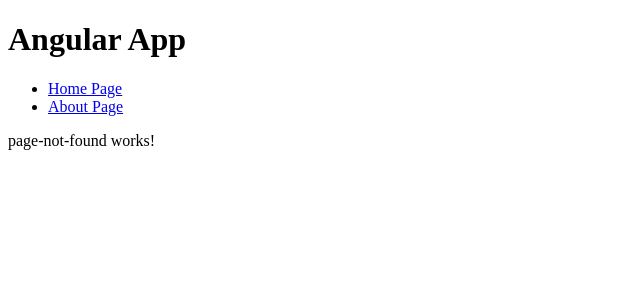
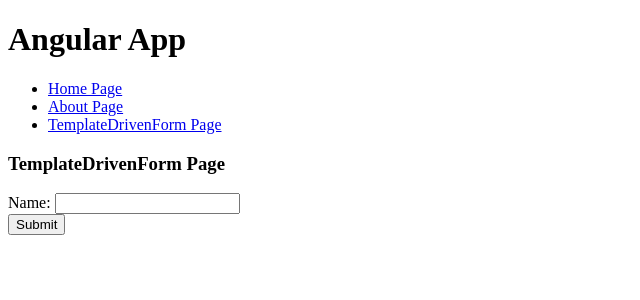
Before and after one commit to cuoigl/Angular-app, an Angular app: page /templatedrivenform in a window 1280 px wide. Shown: the top 300 px of the page, without its empty margins (0-640 px from the left). Built offline with nearby package versions, Linux system fonts and the light colour scheme.

Commit message:
TemplateDrivenForm

```diff
--- a/src/app/app-routing.module.ts
+++ b/src/app/app-routing.module.ts
@@ -3,11 +3,13 @@ import { RouterModule, Routes } from '@angular/router';
 import { AboutComponent } from './about/about.component';
 import { HomeComponent } from './home/home.component';
 import { PageNotFoundComponent } from './page-not-found/page-not-found.component';
+import { TemplateDrivenFormComponent } from './template-driven-form/template-driven-form.component';
 
 const routes: Routes = [
   { path: '', component: HomeComponent },
   { path: 'home', component: HomeComponent },
   { path: 'about', component: AboutComponent },
+  { path: 'templatedrivenform', component: TemplateDrivenFormComponent },
   { path: '**', component: PageNotFoundComponent },
 ];
 
--- a/src/app/app.component.html
+++ b/src/app/app.component.html
@@ -4,6 +4,7 @@
   <ul>
     <li><a routerLink="/home" routerLinkActive="active">Home Page</a></li>
     <li><a routerLink="/about" routerLinkActive="active">About Page</a></li>
+    <li><a routerLink="/templatedrivenform" routerLinkActive="active">TemplateDrivenForm Page</a></li>
   </ul>
 </nav>
 
--- a/src/app/app.module.ts
+++ b/src/app/app.module.ts
@@ -10,6 +10,7 @@ import { OnsalePipe } from './pipe/onsale.pipe';
 
 import { PageNotFoundComponent } from './page-not-found/page-not-found.component';
 import { HighLightDirective } from './directives/high-light.directive';
+import { TemplateDrivenFormComponent } from './template-driven-form/template-driven-form.component';
 
 @NgModule({
   declarations: [
@@ -18,7 +19,8 @@ import { HighLightDirective } from './directives/high-light.directive';
     AboutComponent,
     OnsalePipe,
     PageNotFoundComponent,
-    HighLightDirective
+    HighLightDirective,
+    TemplateDrivenFormComponent
   ],
   imports: [
     BrowserModule,
--- a/src/app/services/common.service.ts
+++ b/src/app/services/common.service.ts
@@ -11,4 +11,8 @@ export class CommonService {
   public Exponential(n: number): number {
     return n * n;
   }
+
+  public submitData(data: any): void {
+    console.log('Send Data to server. Data: ', data);
+  }
 }
--- /dev/null
+++ b/src/app/template-driven-form/template-driven-form.component.html
@@ -0,0 +1,13 @@
+<h3>TemplateDrivenForm Page</h3>
+
+<form (ngSubmit)="submitForm()">
+  Name:
+  <input
+    type="text"
+    [(ngModel)]="name"
+    [ngModelOptions]="{ standalone: true }"
+  />
+  <br />
+  <!-- <button (click)="submitForm()">Submit</button> -->
+  <button>Submit</button>
+</form>
--- /dev/null
+++ b/src/app/template-driven-form/template-driven-form.component.ts
@@ -0,0 +1,20 @@
+import { CommonService } from './../services/common.service';
+import { Component, OnInit } from '@angular/core';
+
+@Component({
+  selector: 'app-template-driven-form',
+  templateUrl: './template-driven-form.component.html',
+  styleUrls: ['./template-driven-form.component.scss'],
+})
+export class TemplateDrivenFormComponent implements OnInit {
+  public name = '';
+
+  constructor(private common: CommonService) {}
+
+  ngOnInit(): void {}
+
+  public submitForm(): void {
+    // console.log('submitForm: name: ' + this.name);
+    this.common.submitData({ name: this.name, age: 12 });
+  }
+}
```
Also changed, not shown: src/app/template-driven-form/template-driven-form.component.scss (added), 1 other file (tests, documents, lock files or other folders).
